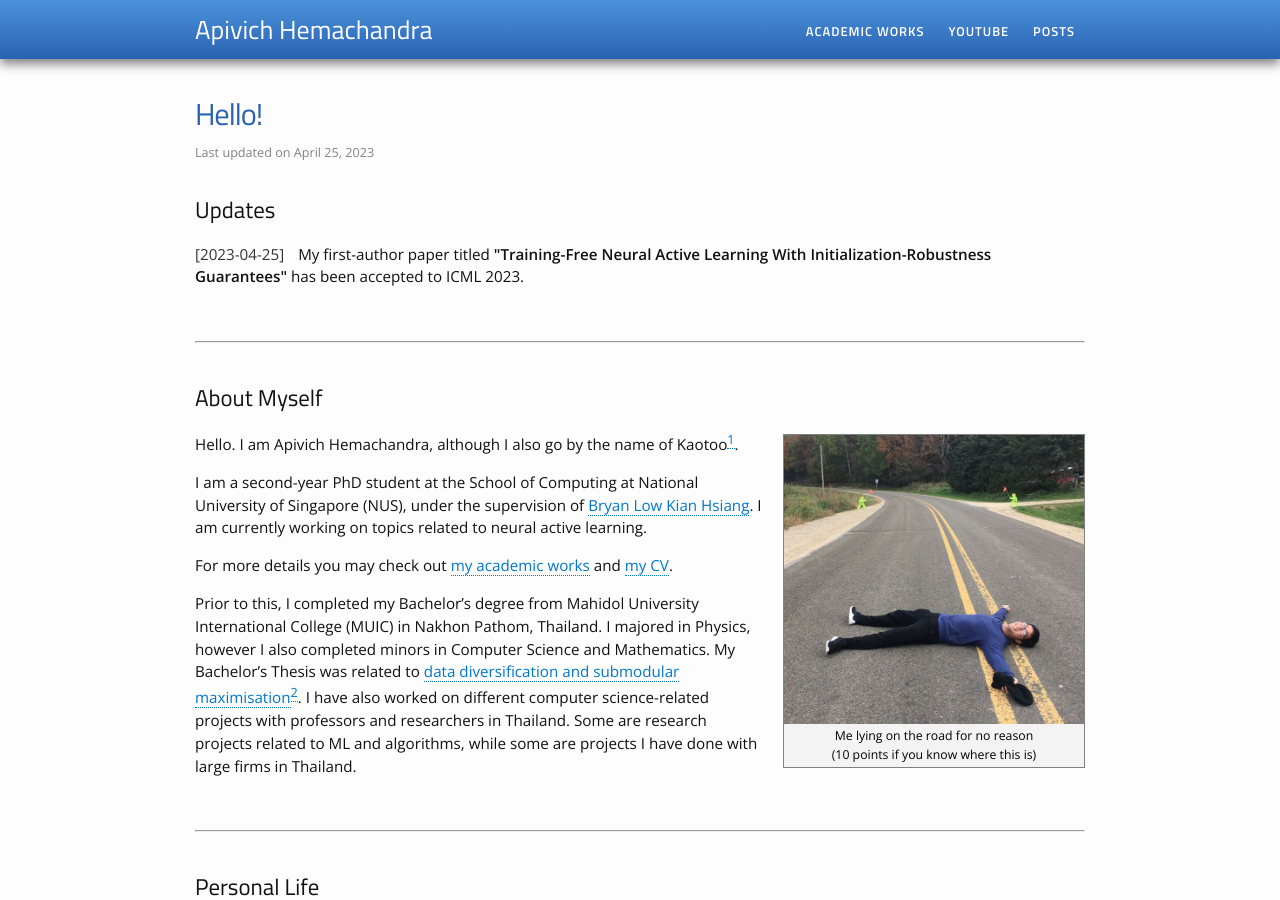
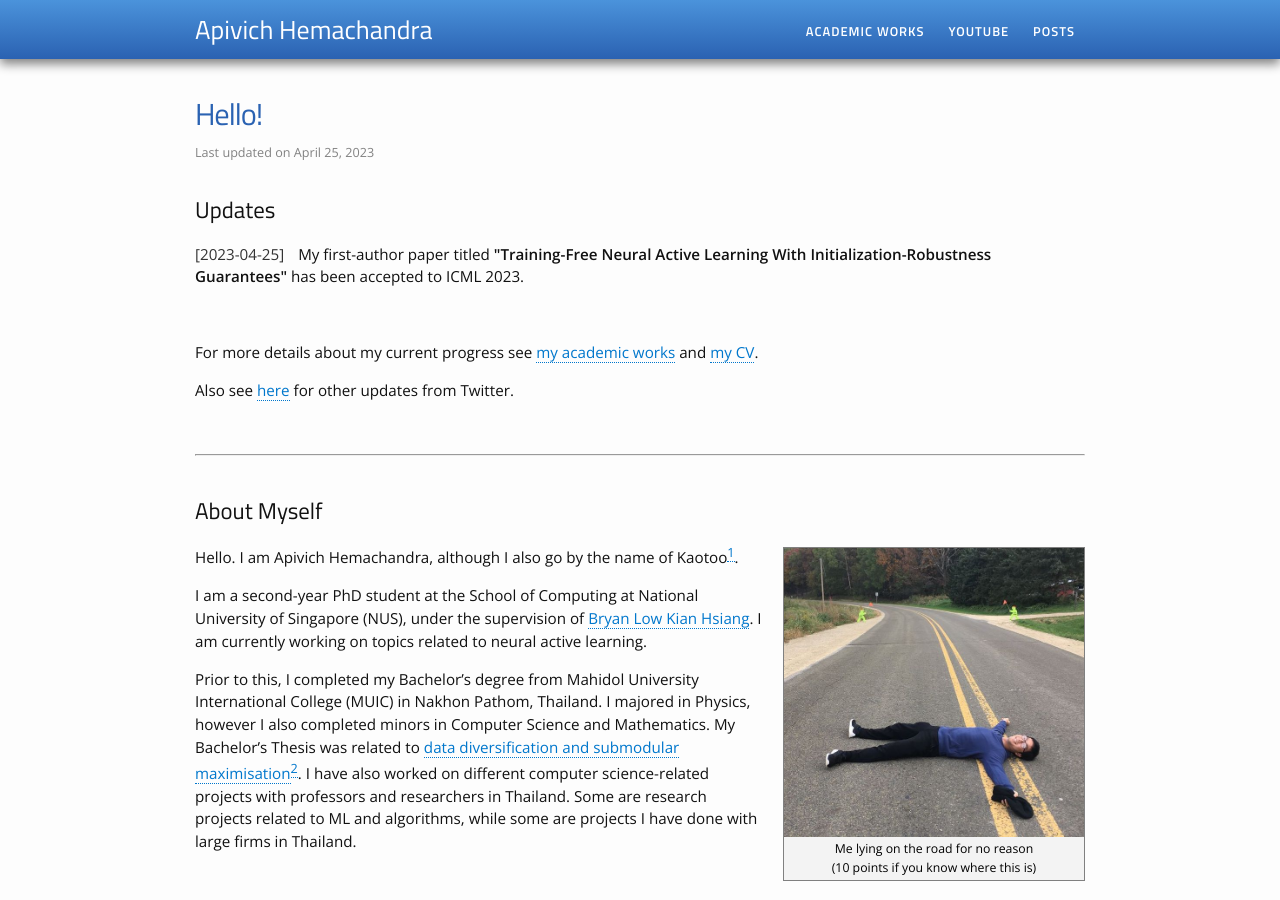
Before and after one commit to apivich-h/apivich-h.github.io, a Jekyll site: the page built from pages/index.md, in a window 1280 px wide and 900 px high. Built offline with Jekyll 4.4.1, drawn with Linux system fonts in a browser that asks for light colours; comment, search, counter and statistics services are not loaded.

Commit message:
update index.md

```diff
--- a/pages/index.md
+++ b/pages/index.md
@@ -6,7 +6,6 @@
 ---
 
 ## Updates
-<!-- <a class="twitter-timeline" data-lang="en" data-width="40%" data-dnt="true" text-align="right" href="https://twitter.com/apivich_h?ref_src=twsrc%5Etfw">Tweets by apivich_h</a> <script async src="https://platform.twitter.com/widgets.js" charset="utf-8"></script> -->
 
 <ul class="listing">
     <li class="listing-item">
@@ -14,6 +13,12 @@
       My first-author paper titled <b>"Training-Free Neural Active Learning With Initialization-Robustness Guarantees"</b> has been accepted to ICML 2023.
     </li>
 </ul>
+
+<br/>
+
+For more details about my current progress see <a href="works">my academic works</a> and <a href="/cv/cv.pdf">my CV</a>.
+
+Also see [here](#social) for other updates from Twitter.
 
 <br/>
 
@@ -28,8 +33,6 @@
 Hello. I am Apivich Hemachandra, although I also go by the name of Kaotoo[^1].
 
 I am a second-year PhD student at the School of Computing at National University of Singapore (NUS), under the supervision of <a href="https://www.comp.nus.edu.sg/~lowkh/">Bryan Low Kian Hsiang</a>. I am currently working on topics related to neural active learning.
-
-For more details you may check out <a href="works">my academic works</a> and <a href="/cv/cv.pdf">my CV</a>.
 
 Prior to this, I completed my Bachelor's degree from Mahidol University International College (MUIC) in Nakhon Pathom, Thailand. I majored in Physics, however I also completed minors in Computer Science and Mathematics. My Bachelor's Thesis was related to <a href="/projects/thesis-u">data diversification and submodular maximisation</a>[^2]. I have also worked on different computer science-related projects with professors and researchers in Thailand. Some are research projects related to ML and algorithms, while some are projects I have done with large firms in Thailand.
 
@@ -66,10 +69,25 @@
 
 <br/>
 
-## Social Media
+## <a name="social"></a> Social Media
 
-<a class="twitter-timeline" data-lang="en" data-width="50%" data-dnt="true" href="https://twitter.com/apivich_h?ref_src=twsrc%5Etfw">Tweets by apivich_h</a> <script async src="https://platform.twitter.com/widgets.js" charset="utf-8"></script>
-<!-- <iframe width="50%" height="100%" src="https://www.youtube.com/embed/videoseries?list=PLBzCYlA4J3e5MbwqA8L8AfMF2C-k6mfnf" title="YouTube video player" frameborder="0" allow="accelerometer; autoplay; clipboard-write; encrypted-media; gyroscope; picture-in-picture; web-share" allowfullscreen></iframe> -->
+<!-- <a class="twitter-timeline" data-lang="en" data-width="50%" data-dnt="true" href="https://twitter.com/apivich_h?ref_src=twsrc%5Etfw">Tweets by apivich_h</a> <script async src="https://platform.twitter.com/widgets.js" charset="utf-8"></script> -->
+
+<dl id="" class="alignleft" style="width: 100%">
+
+<dl id="" class="alignleft" style="width: 47%">
+
+<dt><a class="twitter-timeline" data-lang="en" data-width="100%" data-height="500px" data-dnt="true" text-align="left" href="https://twitter.com/apivich_h?ref_src=twsrc%5Etfw">Tweets by apivich_h</a> <script async src="https://platform.twitter.com/widgets.js" charset="utf-8"></script></dt>
+</dl>
+
+<!-- <dl id="" class="alignleft" style="width: 47%">
+
+<b>Latest videos from RandomMathsInc</b>
+
+<dt><iframe width="100%" height="450px" src="https://www.youtube.com/embed/videoseries?list=PLBzCYlA4J3e5MbwqA8L8AfMF2C-k6mfnf" title="YouTube video player" frameborder="1" allow="accelerometer; autoplay; clipboard-write; encrypted-media; gyroscope; picture-in-picture; web-share" allowfullscreen></iframe></dt>
+</dl> -->
+
+</dl>
 
 <br/>
 
```
